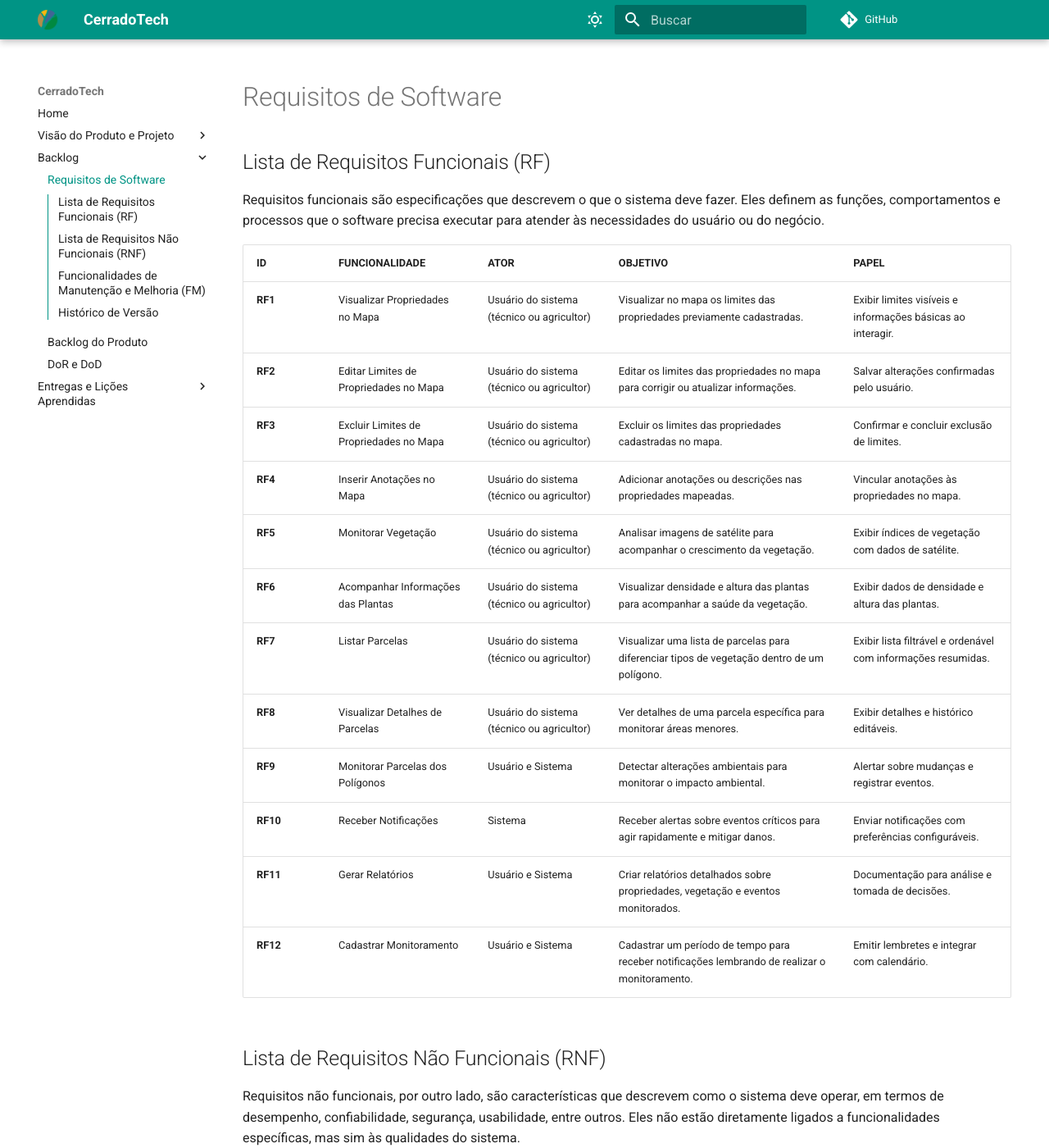
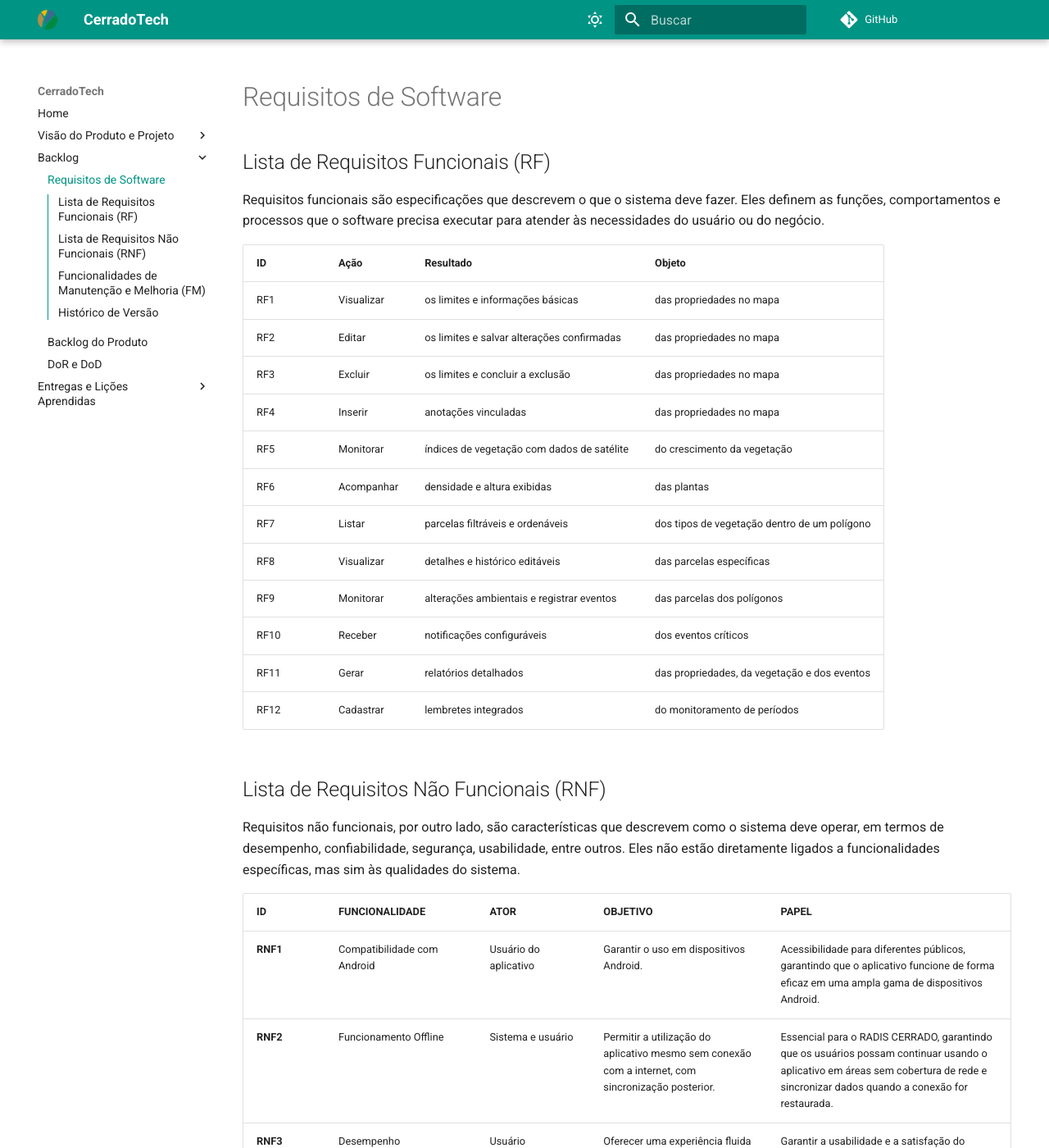
Before and after one commit to mdsreq-fga-unb/2024.2-T03-CerradoTech, an MkDocs documentation site: the page built from docs/sections/requisitos.md, in a window 1280 px wide and 1400 px high. Shown: the whole window at 82% size. Built offline with MkDocs 1.6.1 and Material for MkDocs 9.7.7, drawn with Linux system fonts in a browser that asks for light colours; comment, search, counter and statistics services are not loaded.

Commit message:
correção metodologia ARO

```diff
--- a/docs/sections/requisitos.md
+++ b/docs/sections/requisitos.md
@@ -1,20 +1,21 @@
 ## Lista de Requisitos Funcionais (RF)
 Requisitos funcionais são especificações que descrevem o que o sistema deve fazer. Eles definem as funções, comportamentos e processos que o software precisa executar para atender às necessidades do usuário ou do negócio.
 
-| **ID** | **FUNCIONALIDADE**                                      | **ATOR**                           | **OBJETIVO**                                                                                   | **PAPEL**                                                 |
-|------------|----------------------------------------------------------|------------------------------------|------------------------------------------------------------------------------------------------|-----------------------------------------------------------|
-| **RF1**    | Visualizar Propriedades no Mapa                          | Usuário do sistema (técnico ou agricultor) | Visualizar no mapa os limites das propriedades previamente cadastradas.                        | Exibir limites visíveis e informações básicas ao interagir. |
-| **RF2**    | Editar Limites de Propriedades no Mapa                   | Usuário do sistema (técnico ou agricultor) | Editar os limites das propriedades no mapa para corrigir ou atualizar informações.            | Salvar alterações confirmadas pelo usuário.               |
-| **RF3**    | Excluir Limites de Propriedades no Mapa                  | Usuário do sistema (técnico ou agricultor) | Excluir os limites das propriedades cadastradas no mapa.                                       | Confirmar e concluir exclusão de limites.                 |
-| **RF4**    | Inserir Anotações no Mapa                                | Usuário do sistema (técnico ou agricultor) | Adicionar anotações ou descrições nas propriedades mapeadas.                                    | Vincular anotações às propriedades no mapa.               |
-| **RF5**    | Monitorar Vegetação                                      | Usuário do sistema (técnico ou agricultor) | Analisar imagens de satélite para acompanhar o crescimento da vegetação.                       | Exibir índices de vegetação com dados de satélite.        |
-| **RF6**    | Acompanhar Informações das Plantas                       | Usuário do sistema (técnico ou agricultor) | Visualizar densidade e altura das plantas para acompanhar a saúde da vegetação.                | Exibir dados de densidade e altura das plantas.           |
-| **RF7**    | Listar Parcelas                                          | Usuário do sistema (técnico ou agricultor) | Visualizar uma lista de parcelas para diferenciar tipos de vegetação dentro de um polígono.     | Exibir lista filtrável e ordenável com informações resumidas. |
-| **RF8**    | Visualizar Detalhes de Parcelas                          | Usuário do sistema (técnico ou agricultor) | Ver detalhes de uma parcela específica para monitorar áreas menores.                           | Exibir detalhes e histórico editáveis.                    |
-| **RF9**    | Monitorar Parcelas dos Polígonos                         | Usuário e Sistema                  | Detectar alterações ambientais para monitorar o impacto ambiental.                              | Alertar sobre mudanças e registrar eventos.              |
-| **RF10**   | Receber Notificações                                     | Sistema                            | Receber alertas sobre eventos críticos para agir rapidamente e mitigar danos.                   | Enviar notificações com preferências configuráveis.       |
-| **RF11**   | Gerar Relatórios                                         | Usuário e Sistema                  | Criar relatórios detalhados sobre propriedades, vegetação e eventos monitorados.                | Documentação para análise e tomada de decisões.           |
-| **RF12**   | Cadastrar Monitoramento                                  | Usuário e Sistema                  | Cadastrar um período de tempo para receber notificações lembrando de realizar o monitoramento.  | Emitir lembretes e integrar com calendário.               |
+
+| **ID**   | **Ação**               | **Resultado**                                   | **Objeto**                                  |
+|----------|------------------------|-----------------------------------------------|-------------------------------------------|
+| RF1      | Visualizar            | os limites e informações básicas               | das propriedades no mapa                      |
+| RF2      | Editar                | os limites e salvar alterações confirmadas      | das propriedades no mapa                      |
+| RF3      | Excluir               | os limites e concluir a exclusão               | das propriedades no mapa                      |
+| RF4      | Inserir               | anotações vinculadas                           | das propriedades no mapa                      |
+| RF5      | Monitorar             | índices de vegetação com dados de satélite     | do crescimento da vegetação                  |
+| RF6      | Acompanhar            | densidade e altura exibidas                    | das plantas                                   |
+| RF7      | Listar                | parcelas filtráveis e ordenáveis               | dos tipos de vegetação dentro de um polígono |
+| RF8      | Visualizar            | detalhes e histórico editáveis                 | das parcelas específicas                      |
+| RF9      | Monitorar             | alterações ambientais e registrar eventos      |das parcelas dos polígonos                    |
+| RF10     | Receber               | notificações configuráveis                     | dos eventos críticos                          |
+| RF11     | Gerar                 | relatórios detalhados                          | das propriedades, da vegetação e dos eventos         |
+| RF12     | Cadastrar             | lembretes integrados                           | do monitoramento de períodos                 |
 
 
 
```
